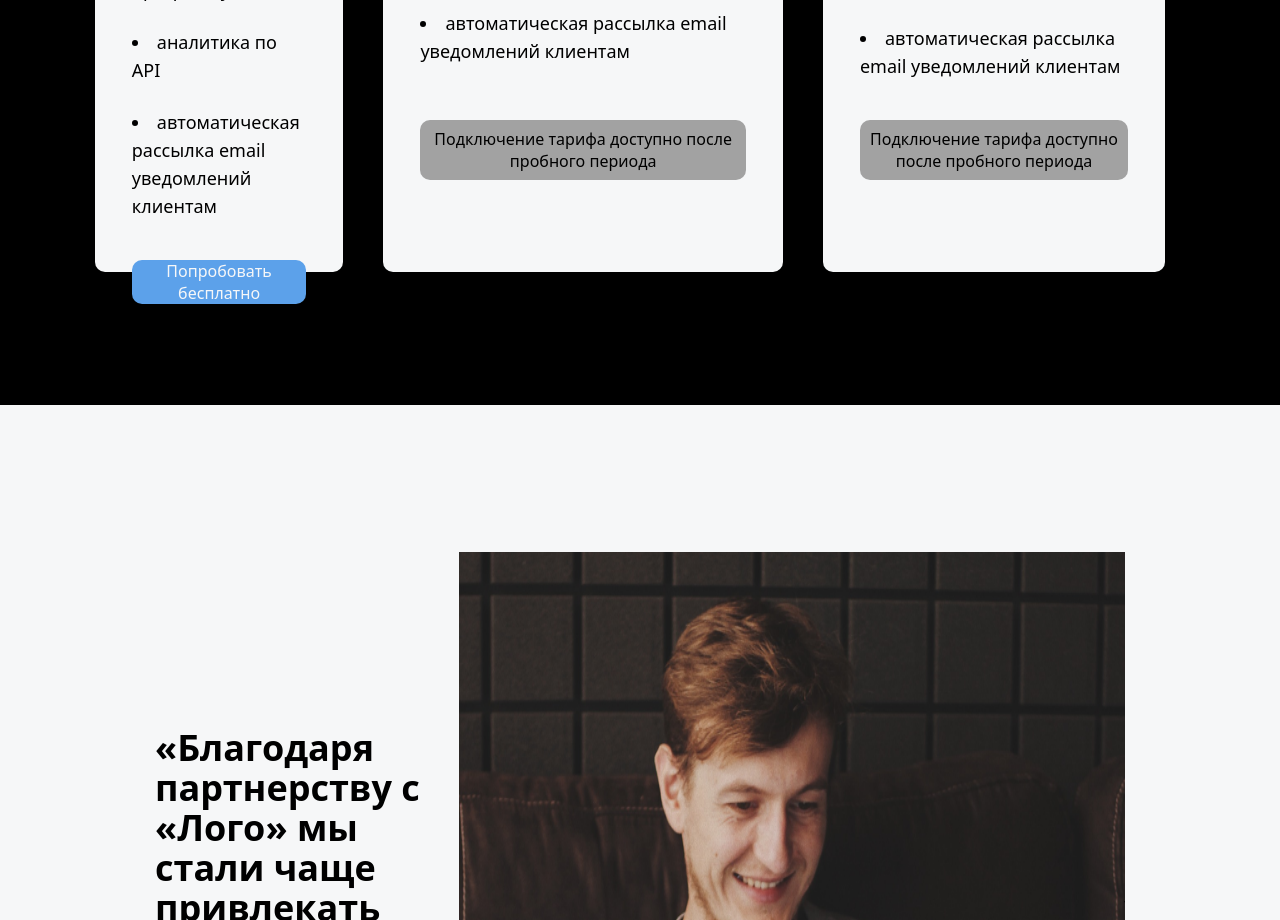
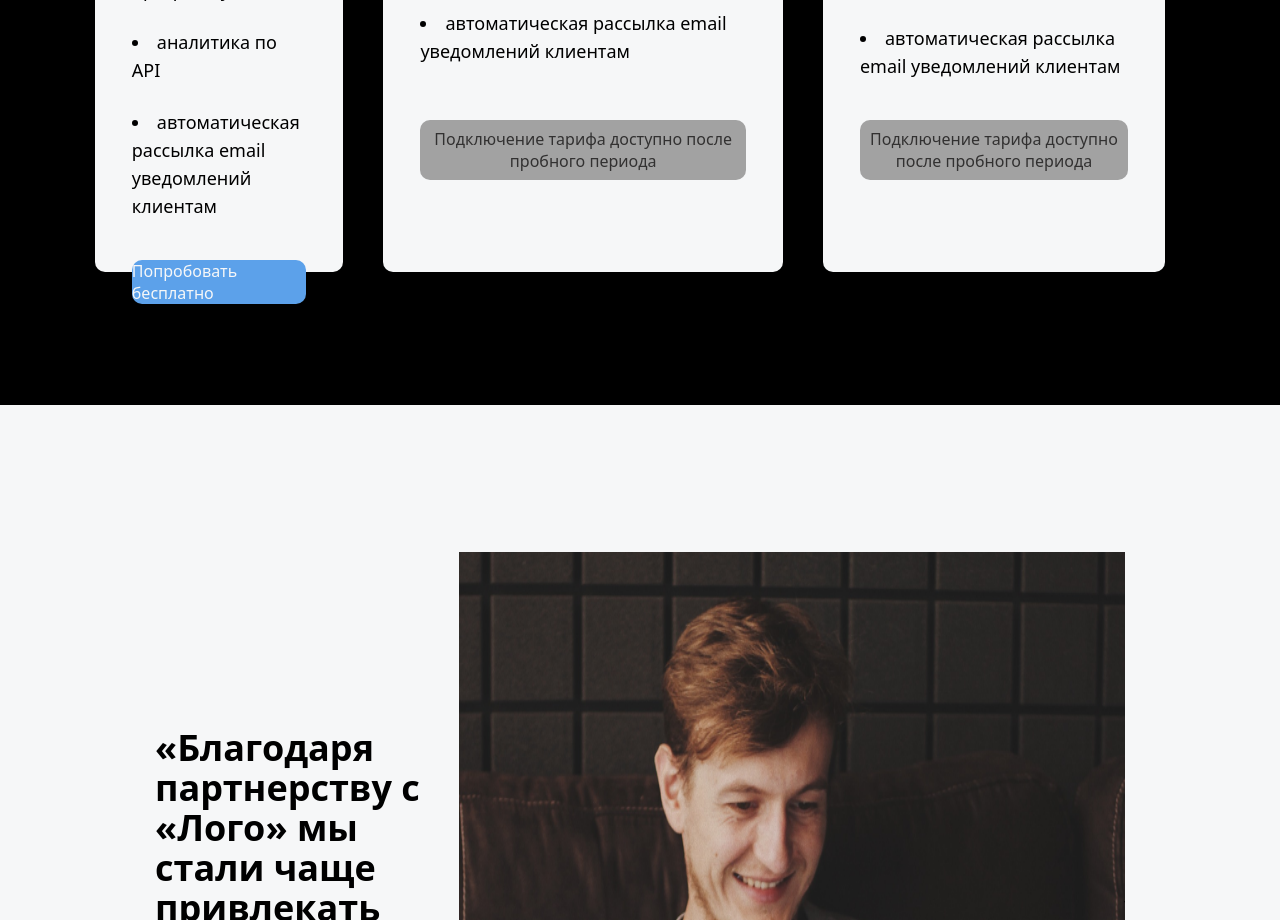
Before and after one commit to customer-loyalty/customer-loyalty-frontend, a React (Create React App) app: page / in a window 1280 px wide. Shown: the part 3280-4200 px from the top of the page. Built offline with nearby package versions, Linux system fonts and the light colour scheme.

Commit message:
feat: links from promo to register

```diff
--- a/src/components/pages/promo/Tariffs.jsx
+++ b/src/components/pages/promo/Tariffs.jsx
@@ -1,4 +1,5 @@
 import React from "react";
+import { Link } from "react-router-dom";
 
 function Tariffs() {
     const data = [
@@ -12,6 +13,7 @@ function Tariffs() {
                 "автоматическая рассылка email уведомлений клиентам",
             ],
             button: "Попробовать бесплатно",
+            path: '/register'
         },
         {
             title: "Приветственный",
@@ -22,6 +24,7 @@ function Tariffs() {
                 "автоматическая рассылка email уведомлений клиентам",
             ],
             button: "Подключение тарифа доступно после пробного периода",
+            path: '/'
         },
         {
             title: "Дополненный",
@@ -33,6 +36,7 @@ function Tariffs() {
                 "автоматическая рассылка email уведомлений клиентам",
             ],
             button: "Подключение тарифа доступно после пробного периода",
+            path: '/'
         },
     ];
 
@@ -79,20 +83,20 @@ function Tariffs() {
                             ))}
                         </ul>
                         {item.title === "Пробный" ? (
-                            <button
-                                type="button"
-                                className="w-full h-[60px] rounded-[10px] bg-[#5CA1EA] text-base font-medium leading-[22px] text-[#F6F7F8] disabled:text-black"
+                            <Link
+                                to={item.path}
+                                className="flex items-center justify-center w-full h-[60px] rounded-[10px] bg-[#5CA1EA] text-base font-medium leading-[22px] text-[#F6F7F8] disabled:text-black"
                             >
                                 {item.button}
-                            </button>
+                            </Link>
                         ) : (
-                            <button
-                                type="button"
+                            <Link
+                                to={item.path}
                                 disabled
-                                className="w-full h-[60px] rounded-[10px] bg-[#A2A2A2] text-base font-medium leading-[22px] text-[#323131] disabled:text-black"
+                                className="flex items-center text-center w-full h-[60px] rounded-[10px] bg-[#A2A2A2] text-base font-medium leading-[22px] text-[#323131] disabled:text-black"
                             >
                                 {item.button}
-                            </button>
+                            </Link>
                         )}
                     </div>
                 ))}
```
